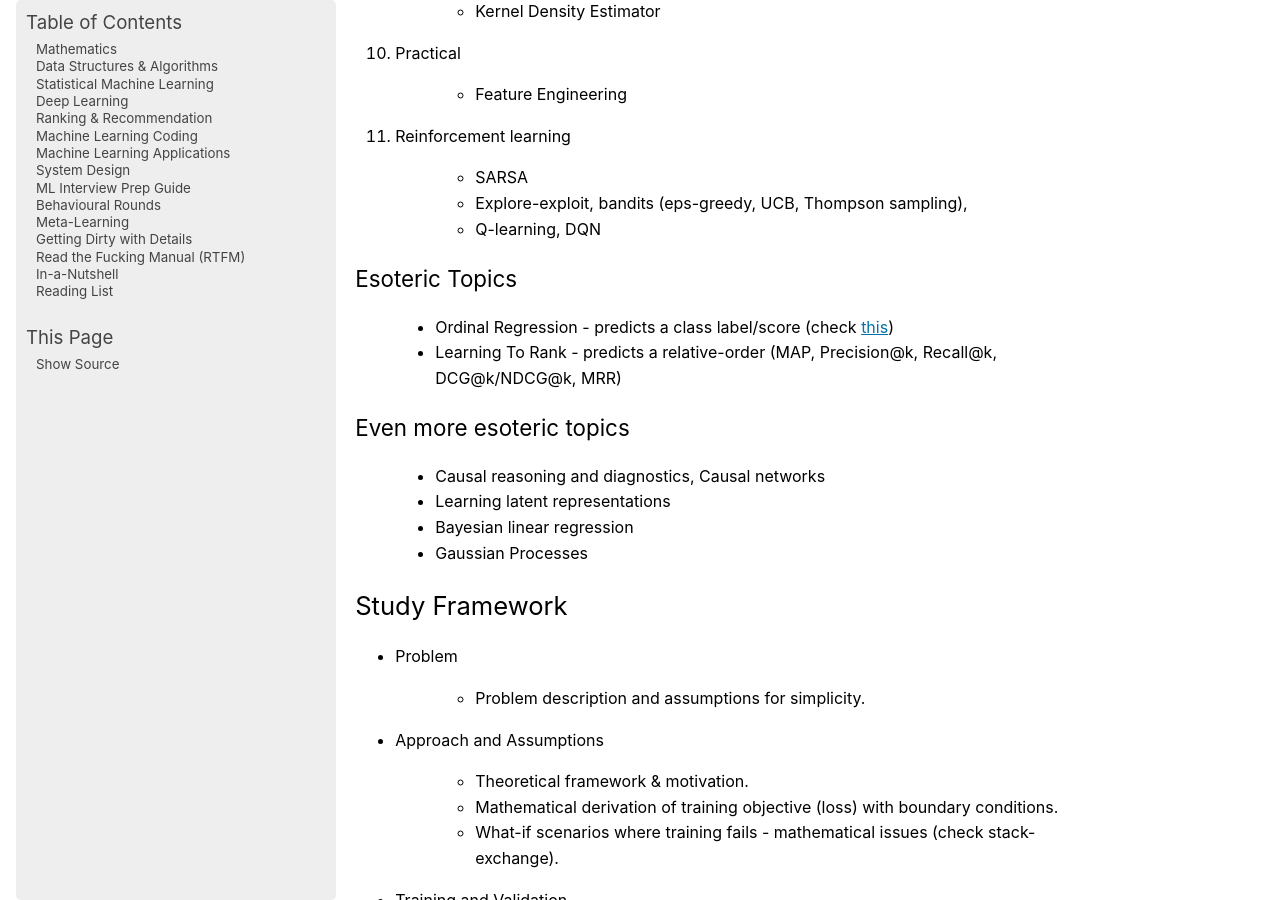
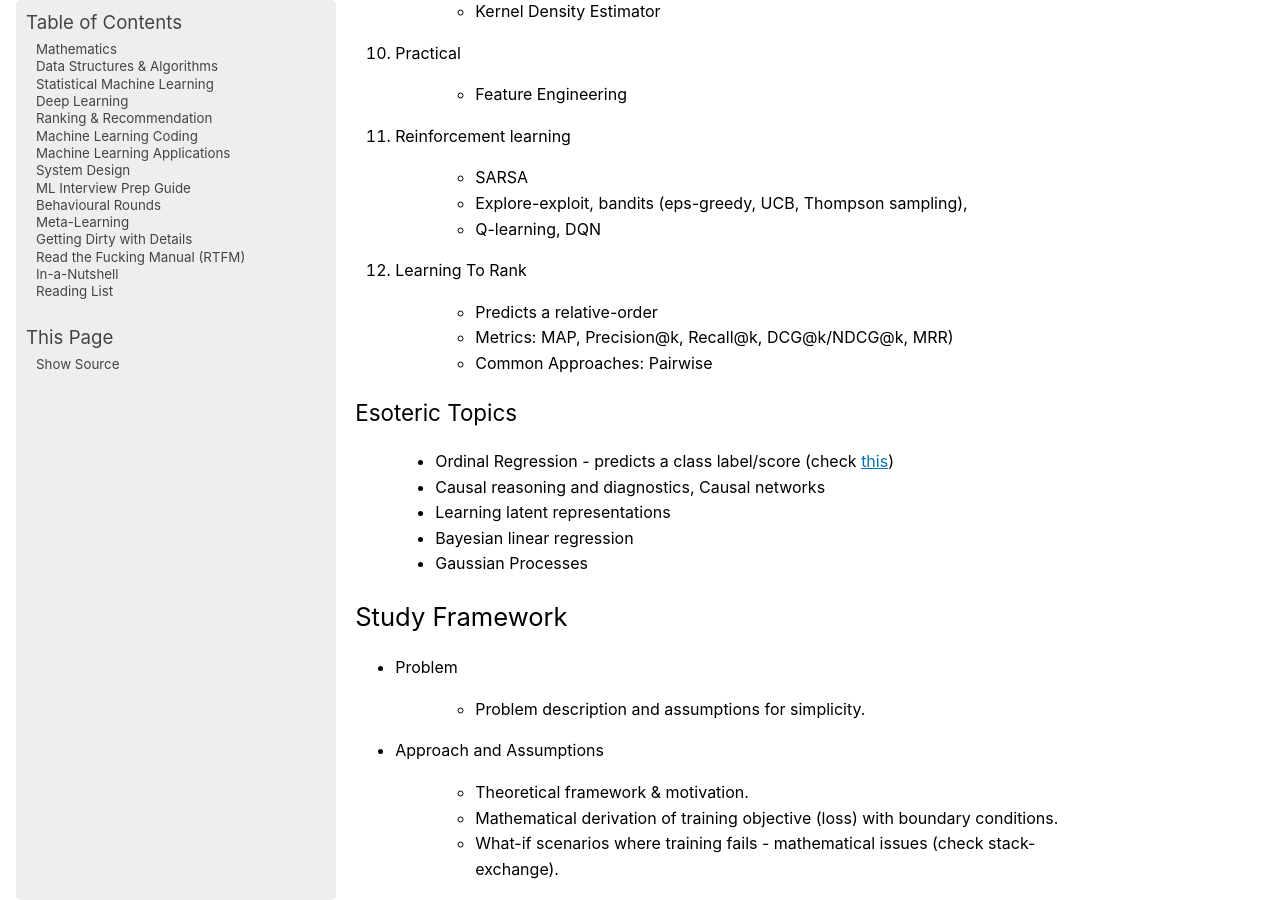
Before and after one commit to uselesstechjunks/leetcode, a Sphinx documentation site: the page built from docs/source/interviews/breadth.rst, in a window 1280 px wide and 900 px high, scrolled down 2310 px. Built offline with Sphinx 7.4.7, drawn with Linux system fonts in a browser that asks for light colours.

Commit message:
Update breadth.rst

```diff
--- a/docs/source/interviews/breadth.rst
+++ b/docs/source/interviews/breadth.rst
@@ -87,13 +87,15 @@ Fundamentals
 	- Explore-exploit, bandits (eps-greedy, UCB, Thompson sampling),
 	- Q-learning, DQN
 
+#. Learning To Rank
+
+	- Predicts a relative-order
+	- Metrics: MAP, Precision@k, Recall@k, DCG@k/NDCG@k, MRR)
+	- Common Approaches: Pairwise
+
 Esoteric Topics
 ================================================================================
 	* Ordinal Regression - predicts a class label/score (check `this <https://home.ttic.edu/~nati/Publications/RennieSrebroIJCAI05.pdf>`_)
-	* Learning To Rank - predicts a relative-order (MAP, Precision@k, Recall@k, DCG@k/NDCG@k, MRR)
-
-Even more esoteric topics
-================================================================================
 	* Causal reasoning and diagnostics, Causal networks
 	* Learning latent representations
 	* Bayesian linear regression
```
